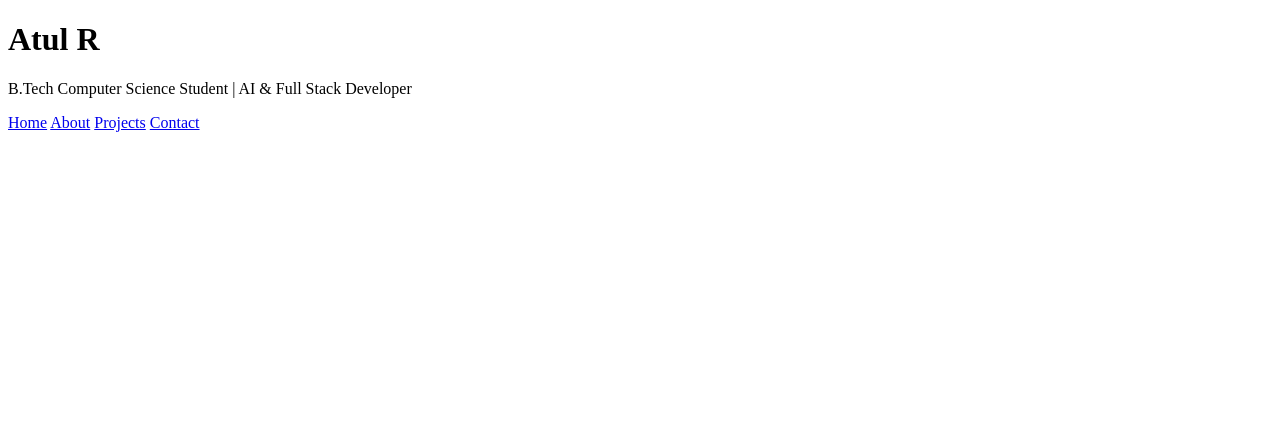
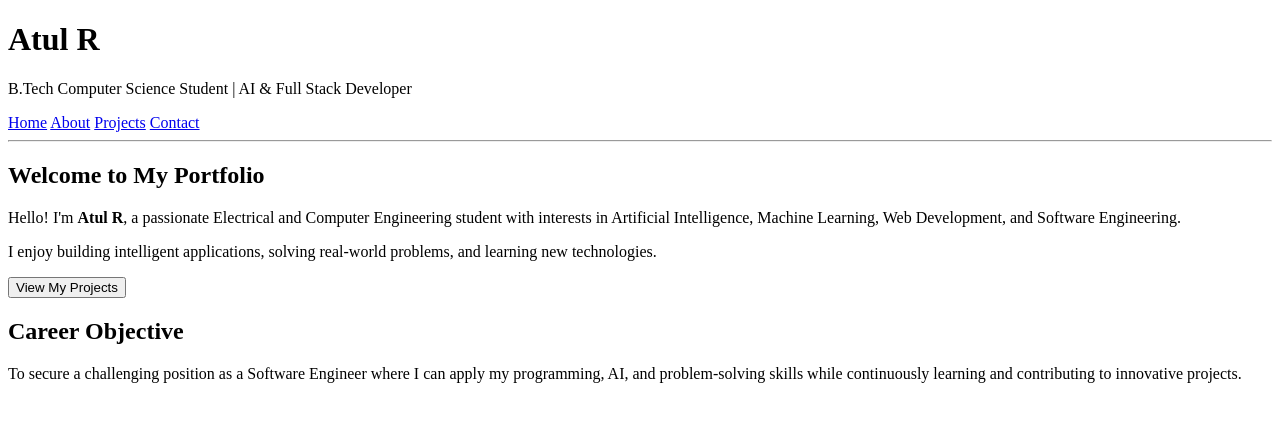
Before and after one commit to r-atul-krish-nan/Portfolio, a plain HTML site: page index.html in a window 1280 px wide. Drawn offline with Linux system fonts and the light colour scheme.

Commit message:
feat(html): add headings, bio section, and career objective content

```diff
--- a/index.html
+++ b/index.html
@@ -22,5 +22,40 @@
         </div>
     </header>
 
+    <hr>
+
+    <!-- Hero Section -->
+    <section class="hero container">
+        <div>
+            <h2>Welcome to My Portfolio</h2>
+
+            <p>
+                Hello! I'm <strong>Atul R</strong>, a passionate Electrical and Computer
+                Engineering student with interests in Artificial Intelligence,
+                Machine Learning, Web Development, and Software Engineering.
+            </p>
+
+            <p>
+                I enjoy building intelligent applications, solving real-world
+                problems, and learning new technologies.
+            </p>
+
+            <a href="projects.html">
+                <button>View My Projects</button>
+            </a>
+        </div>
+    </section>
+
+    <!-- Career Objective -->
+    <section class="container">
+        <h2>Career Objective</h2>
+
+        <p>
+            To secure a challenging position as a Software Engineer where I can
+            apply my programming, AI, and problem-solving skills while
+            continuously learning and contributing to innovative projects.
+        </p>
+    </section>
+
 </body>
 </html>
```
